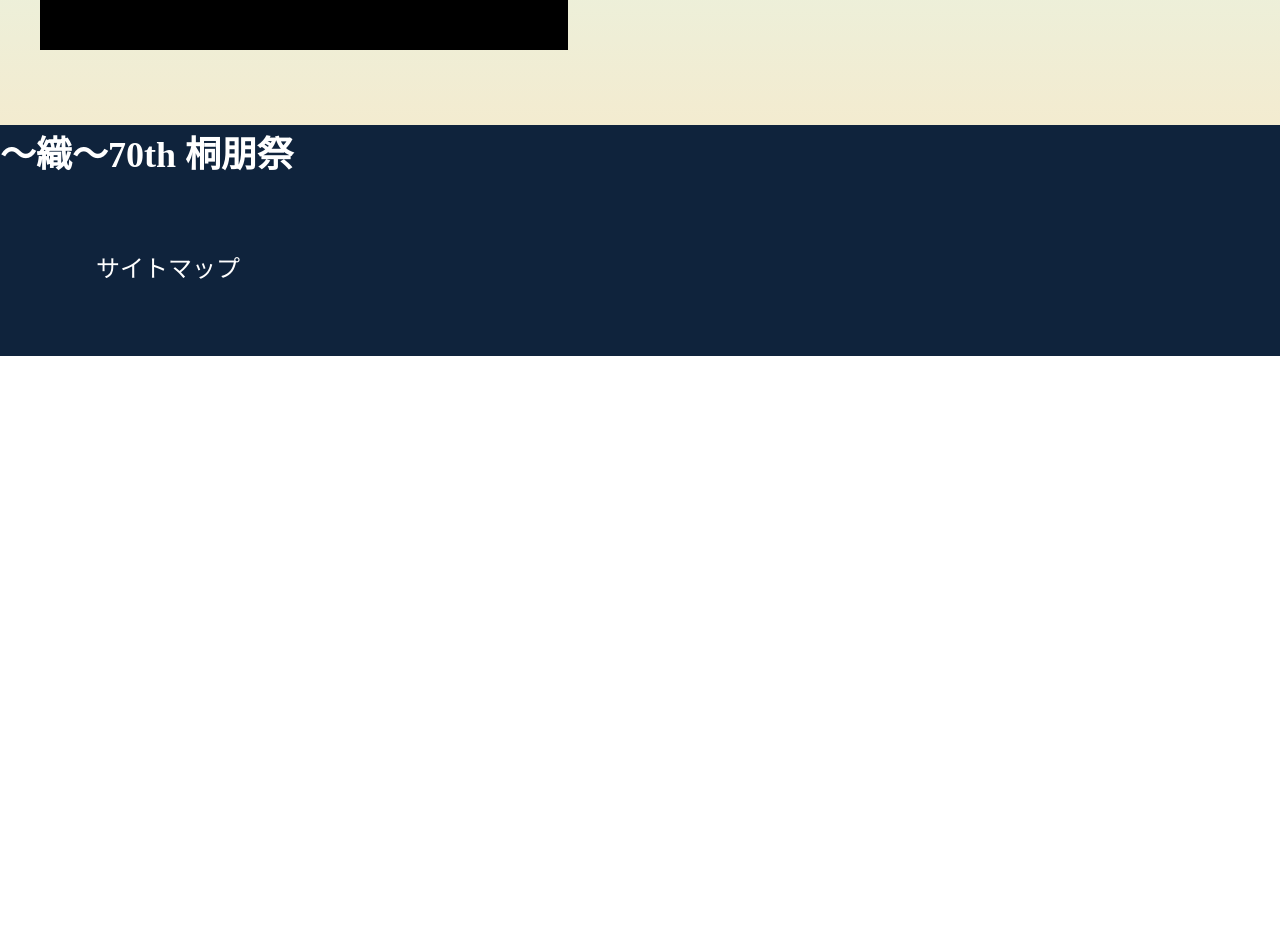
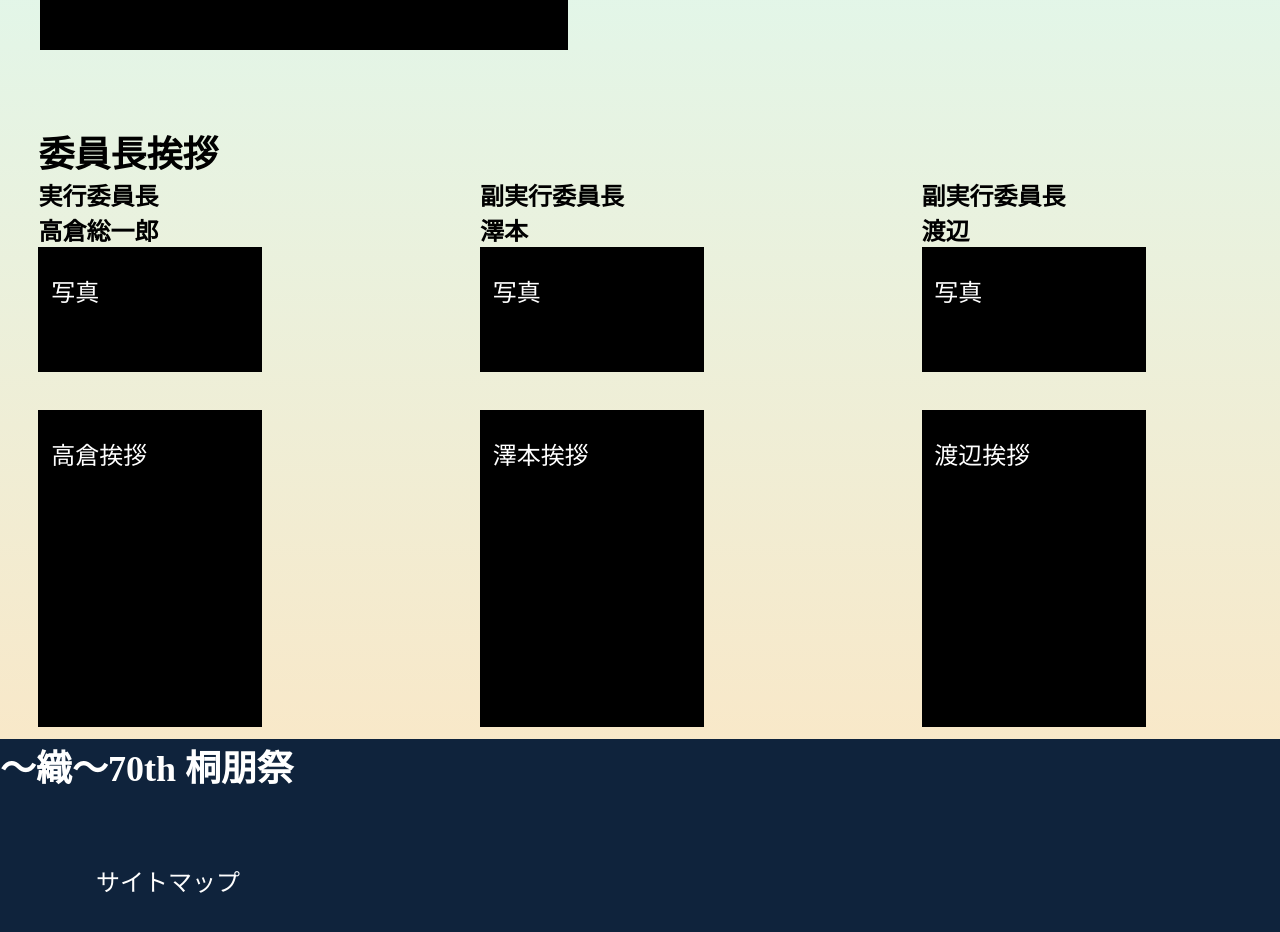
Before and after one commit to toho-festival/website-2021, a Next.js app: page /about in a window 1280 px wide. Shown: the part 500-1432 px from the top of the page. Before the commit the page ends 856 px from the top, so only its background shows below. Built offline with nearby package versions, Linux system fonts and the light colour scheme.

Commit message:
about-greeting

```diff
--- /dev/null
+++ b/components/greeting.tsx
@@ -0,0 +1,72 @@
+import styled from "styled-components";
+import { FC } from 'react';
+import {greeting} from "../scripts/about";
+
+const GreetingTOHO:FC = () => {
+    return(
+        <>
+            <H2>委員長挨拶</H2>
+            <Div>
+                <Greeting>
+                    <H3>実行委員長</H3>
+                    <H3>高倉総一郎</H3>
+                    <IMG>写真</IMG>
+                    {
+                    greeting.map(
+                    ({ Ttext }) => <Greet key={ Ttext }>{ Ttext }</Greet>,
+                    )
+                    }
+                </Greeting>
+                <Greeting>
+                    <H3>副実行委員長</H3>
+                    <H3>澤本</H3>
+                    <IMG>写真</IMG>
+                    {
+                    greeting.map(
+                    ({ Stext }) => <Greet key={ Stext }>{ Stext }</Greet>,
+                    )
+                    }
+                </Greeting>
+                <Greeting>
+                    <H3>副実行委員長</H3>
+                    <H3>渡辺</H3>
+                    <IMG>写真</IMG>
+                    {
+                    greeting.map(
+                    ({ Wtext }) => <Greet key={ Wtext }>{ Wtext }</Greet>,
+                    )
+                    }
+                </Greeting>
+            </Div>
+        </>
+    )
+}
+
+export default GreetingTOHO;
+
+const H2 = styled.h2`
+    margin-left:3vw;
+`;
+
+const Div = styled.div`
+    display:flex;
+    gap:14vw;
+`;
+const Greeting = styled.div`
+    margin-left:3vw;
+`;
+const H3 = styled.h3`
+    font-size:1rem;
+`;
+const IMG = styled.div`
+    background-color:black;
+    color:white;
+    margin-bottom:3vw;
+    padding:2vw 9vw 5vw 1vw;
+`;
+const Greet = styled.div`
+    background-color:black;
+    color:white;
+    margin-bottom:1vw;
+    padding:2vw 9vw 20vw 1vw;
+`;
--- a/pages/about.tsx
+++ b/pages/about.tsx
@@ -1,11 +1,12 @@
 import type { FC } from 'react';
 import AboutTOHO from '../components/about';
-//import GreetingTOHO from '../components/greeting';
+import GreetingTOHO from '../components/greeting';
 //import ThemeTOHO from '../components/theme';
 //import LogoTOHO from '../components/logo';
 
 const About: FC = () => <>
   <AboutTOHO />
+  <GreetingTOHO />
 </>;
 
 export default About;
--- a/scripts/about.ts
+++ b/scripts/about.ts
@@ -6,3 +6,13 @@ export type explain = {
 export const explain1: explain[] = [
     {title:"タイトル", info:"ここに文章を書いていく"}
 ]
+
+export type greet = {
+    Ttext:string;
+    Stext:string;
+    Wtext:string;
+}
+
+export const greeting: greet[] = [
+    {Ttext:"高倉挨拶",Stext:"澤本挨拶",Wtext:"渡辺挨拶"},
+];
```
